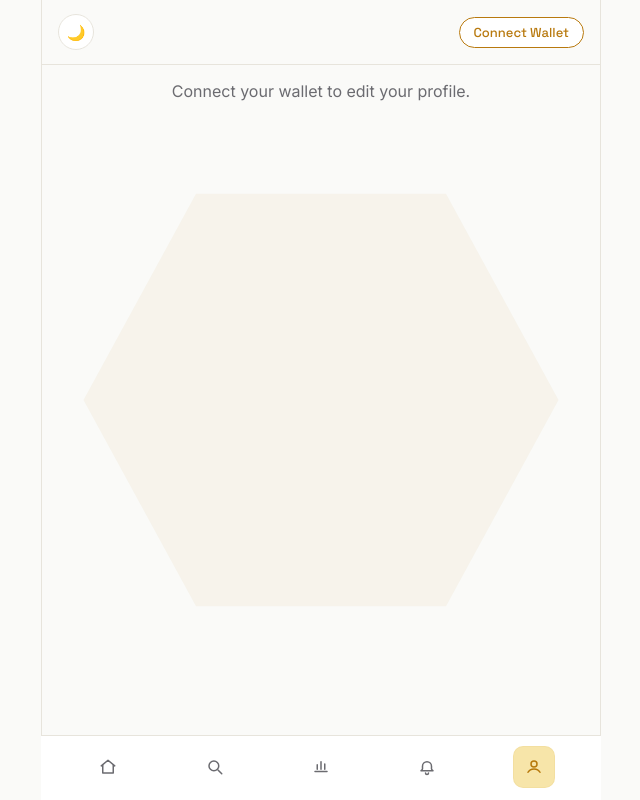
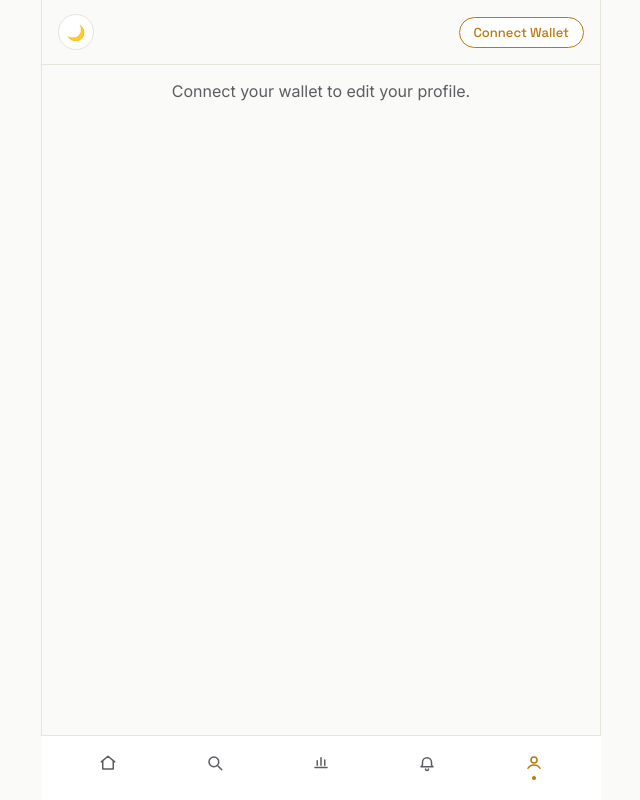
Before and after one commit to thereal-awetoby/nimiqgram, a React (Vite) app in the folder social-miniapp-frontend/: page /profile in a window 1280 px wide. Shown: the whole page, without its empty margins (319-959 px from the left). Built offline with nearby package versions, Linux system fonts and the light colour scheme.

Commit message:
ui total change

```diff
--- a/social-miniapp-frontend/src/App.jsx
+++ b/social-miniapp-frontend/src/App.jsx
@@ -7,7 +7,6 @@ import Notifications from './pages/Notifications'
 import Search from './pages/Search'
 import Post from './pages/Post'
 import WalletConnect from './components/WalletConnect'
-import NimiqWatermark from './components/NimiqWatermark'
 import BouncingHexagon from './BouncingHexagon'
 
 const NAV_ITEMS = [
@@ -24,7 +23,7 @@ function NavIcon({ type, active }) {
     height: 18,
     viewBox: '0 0 24 24',
     fill: 'none',
-    stroke: active ? '#b6780a' : 'currentColor',
+    stroke: active ? 'var(--accent-color)' : 'currentColor',
     strokeWidth: 2,
     strokeLinecap: 'round',
     strokeLinejoin: 'round',
@@ -87,7 +86,6 @@ function BottomNav() {
         display: 'flex',
         alignItems: 'center',
         justifyContent: 'space-around',
-        gap: 0,
         padding: '10px 14px 12px',
         borderTop: '1px solid var(--nav-border)',
         background: 'var(--bg-elevated)',
@@ -105,16 +103,23 @@ function BottomNav() {
               width: 42,
               height: 42,
               display: 'flex',
+              flexDirection: 'column',
               alignItems: 'center',
               justifyContent: 'center',
-              borderRadius: 10,
-              background: active ? '#f7e5a9' : 'transparent',
-              color: active ? '#b6780a' : 'var(--text-muted)',
-              transition: 'all 0.18s ease',
-              boxShadow: active ? 'inset 0 0 0 1px rgba(182, 120, 10, 0.05)' : 'none',
+              gap: 4,
+              color: active ? 'var(--accent-color)' : 'var(--text-muted)',
+              transition: 'color 0.18s ease',
             }}
           >
             <NavIcon type={item.icon} active={active} />
+            <span
+              style={{
+                width: 4,
+                height: 4,
+                borderRadius: '50%',
+                background: active ? 'var(--accent-color)' : 'transparent',
+              }}
+            />
           </Link>
         )
       })}
@@ -150,8 +155,6 @@ function App() {
 
   return (
     <BrowserRouter>
-      <NimiqWatermark />
-
       <div
         style={{
           maxWidth: 560,
--- a/social-miniapp-frontend/src/components/NimiqWatermark.jsx
+++ b/social-miniapp-frontend/src/components/NimiqWatermark.jsx
@@ -1,25 +1,7 @@
+// Watermark removed for a cleaner, more minimalist feed.
+// Left as a no-op component in case anything still imports it.
 function NimiqWatermark() {
-  return (
-    <svg
-      viewBox="0 0 400 350"
-      style={{
-        position: 'fixed',
-        top: '50%',
-        left: '50%',
-        transform: 'translate(-50%, -50%)',
-        width: 'min(70vw, 500px)',
-        height: 'auto',
-        opacity: 'var(--watermark-opacity)',
-        pointerEvents: 'none',
-        zIndex: -1,
-      }}
-    >
-      <polygon
-        points="100,10 300,10 390,175 300,340 100,340 10,175"
-        fill="var(--accent-color)"
-      />
-    </svg>
-  )
+  return null
 }
 
 export default NimiqWatermark
--- a/social-miniapp-frontend/src/index.css
+++ b/social-miniapp-frontend/src/index.css
@@ -2,16 +2,18 @@
   --bg-color: #fafaf8;
   --bg-elevated: #ffffff;
   --text-color: #17171a;
-  --text-muted: #6b6b70;
+  --text-muted: #5c5c62;
   --nav-border: #e7e4dc;
   --accent-color: #b8790e;
   --link-color: #b8790e;
-  --watermark-opacity: 0.05;
   --comment-accent: #b8790e;
   --tip-accent: #c88b14;
   --like-accent: #b8790e;
-  --view-accent: #71767d;
-  --share-accent: #70757d;
+  --view-accent: #6b7075;
+  --share-accent: #6b7075;
+
+  --radius-card: 14px;
+  --radius-btn: 20px;
 
   --font-display: 'Space Grotesk', sans-serif;
   --font-body: 'Inter', sans-serif;
@@ -25,7 +27,6 @@
   --nav-border: #232326;
   --accent-color: #f2a93b;
   --link-color: #f2a93b;
-  --watermark-opacity: 0.055;
   --comment-accent: #f2a93b;
   --tip-accent: #f0b14b;
   --like-accent: #f2a93b;
@@ -66,7 +67,7 @@ textarea, input {
   background: var(--bg-elevated);
   color: var(--text-color);
   border: 1px solid var(--nav-border);
-  border-radius: 8px;
+  border-radius: 10px;
   padding: 8px 10px;
 }
 
@@ -165,89 +166,30 @@ textarea, input {
   transform-origin: center bottom;
 }
 
-/* Matches the JS: translateY follows sin(t*pi), rotate follows an
-   ease-in-out quadratic, squash only applies right at takeoff/landing. */
 @keyframes hexBounceRoll {
-  0% {
-    transform: translateY(0) rotate(0deg) scaleY(0.8475);
-  }
-  10% {
-    transform: translateY(-29.4px) rotate(1.2deg) scaleY(1);
-  }
-  20% {
-    transform: translateY(-55.8px) rotate(4.8deg) scaleY(1);
-  }
-  30% {
-    transform: translateY(-76.9px) rotate(10.8deg) scaleY(1);
-  }
-  40% {
-    transform: translateY(-90.4px) rotate(19.2deg) scaleY(1);
-  }
-  50% {
-    transform: translateY(-95px) rotate(30deg) scaleY(1);
-  }
-  60% {
-    transform: translateY(-90.4px) rotate(40.8deg) scaleY(1);
-  }
-  70% {
-    transform: translateY(-76.9px) rotate(49.2deg) scaleY(1);
-  }
-  80% {
-    transform: translateY(-55.8px) rotate(55.2deg) scaleY(1);
-  }
-  90% {
-    transform: translateY(-29.4px) rotate(58.8deg) scaleY(1);
-  }
-  100% {
-    transform: translateY(0) rotate(60deg) scaleY(0.8475);
-  }
+  0% { transform: translateY(0) rotate(0deg) scaleY(0.8475); }
+  10% { transform: translateY(-29.4px) rotate(1.2deg) scaleY(1); }
+  20% { transform: translateY(-55.8px) rotate(4.8deg) scaleY(1); }
+  30% { transform: translateY(-76.9px) rotate(10.8deg) scaleY(1); }
+  40% { transform: translateY(-90.4px) rotate(19.2deg) scaleY(1); }
+  50% { transform: translateY(-95px) rotate(30deg) scaleY(1); }
+  60% { transform: translateY(-90.4px) rotate(40.8deg) scaleY(1); }
+  70% { transform: translateY(-76.9px) rotate(49.2deg) scaleY(1); }
+  80% { transform: translateY(-55.8px) rotate(55.2deg) scaleY(1); }
+  90% { transform: translateY(-29.4px) rotate(58.8deg) scaleY(1); }
+  100% { transform: translateY(0) rotate(60deg) scaleY(0.8475); }
 }
 
-/* Matches the JS: shadow width and opacity shrink in step with
-   how high the hexagon is (sin(t*pi)), not a generic pulse. */
 @keyframes hexShadowPulse {
-  0% {
-    transform: scaleX(1);
-    opacity: 0.35;
-  }
-  10% {
-    transform: scaleX(0.8146);
-    opacity: 0.2959;
-  }
-  20% {
-    transform: scaleX(0.6473);
-    opacity: 0.2471;
-  }
-  30% {
-    transform: scaleX(0.5146);
-    opacity: 0.2084;
-  }
-  40% {
-    transform: scaleX(0.4293);
-    opacity: 0.1836;
-  }
-  50% {
-    transform: scaleX(0.4);
-    opacity: 0.175;
-  }
-  60% {
-    transform: scaleX(0.4293);
-    opacity: 0.1836;
-  }
-  70% {
-    transform: scaleX(0.5146);
-    opacity: 0.2084;
-  }
-  80% {
-    transform: scaleX(0.6473);
-    opacity: 0.2471;
-  }
-  90% {
-    transform: scaleX(0.8146);
-    opacity: 0.2959;
-  }
-  100% {
-    transform: scaleX(1);
-    opacity: 0.35;
-  }
+  0% { transform: scaleX(1); opacity: 0.35; }
+  10% { transform: scaleX(0.8146); opacity: 0.2959; }
+  20% { transform: scaleX(0.6473); opacity: 0.2471; }
+  30% { transform: scaleX(0.5146); opacity: 0.2084; }
+  40% { transform: scaleX(0.4293); opacity: 0.1836; }
+  50% { transform: scaleX(0.4); opacity: 0.175; }
+  60% { transform: scaleX(0.4293); opacity: 0.1836; }
+  70% { transform: scaleX(0.5146); opacity: 0.2084; }
+  80% { transform: scaleX(0.6473); opacity: 0.2471; }
+  90% { transform: scaleX(0.8146); opacity: 0.2959; }
+  100% { transform: scaleX(1); opacity: 0.35; }
 }
```
Also changed, not shown: social-miniapp-frontend/src/pages/Feed.jsx (+36 -25 lines).
